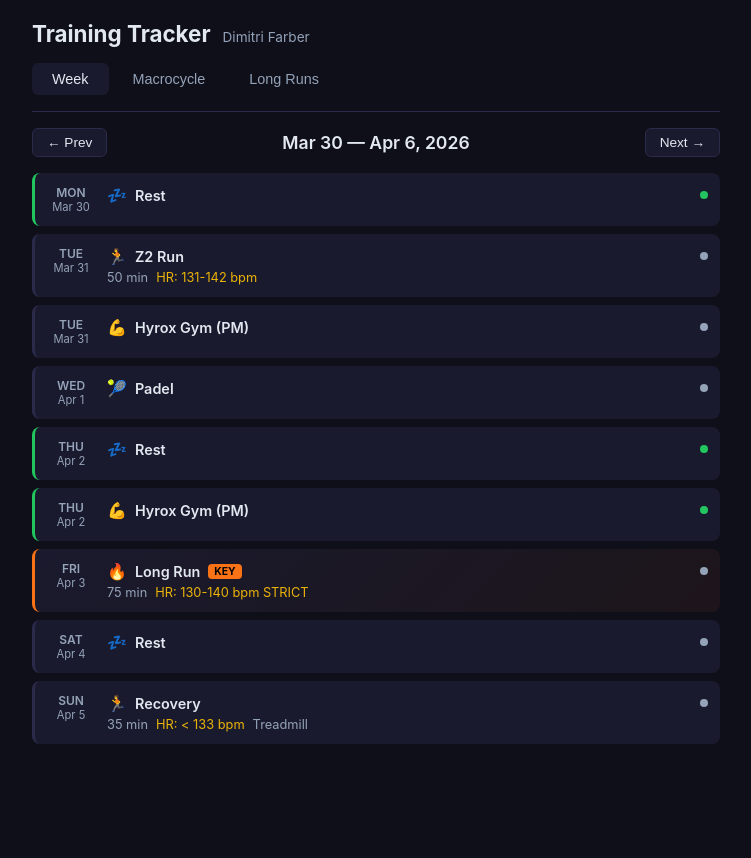
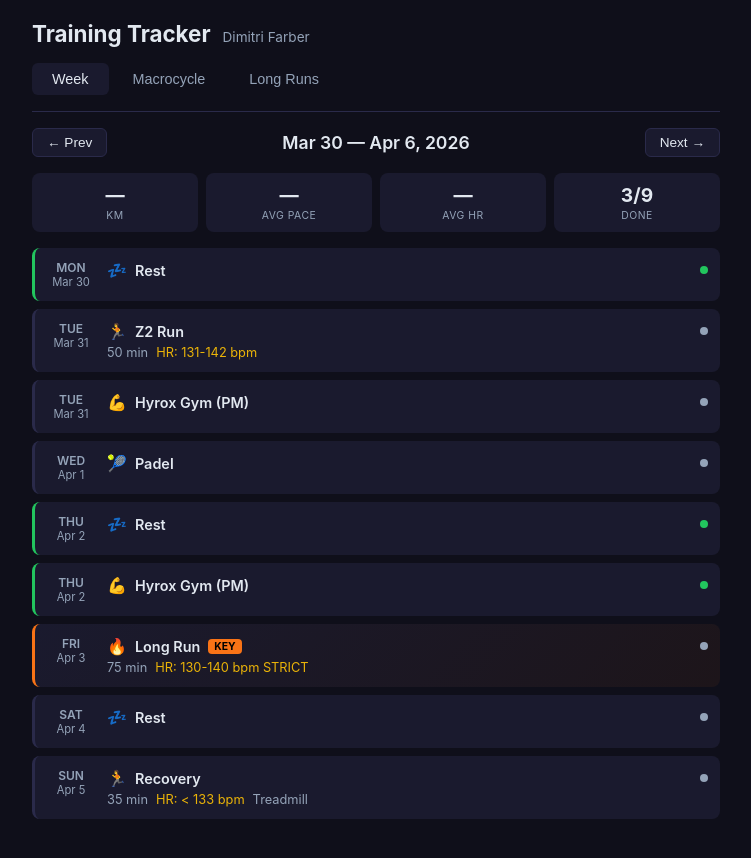
Before and after one commit to dimitri-frb/training-tracker, a React (Vite) app: page / in a window 1280 px wide. Shown: the top 858 px of the page, without its empty margins (264-1015 px from the left). Built offline with nearby package versions, Linux system fonts and the light colour scheme.

Commit message:
Add weekly KPIs: total km, avg pace, avg HR, sessions done
Co-Authored-By: Claude Opus 4.6 (1M context) <noreply@anthropic.com>

```diff
--- a/src/App.css
+++ b/src/App.css
@@ -106,6 +106,37 @@ body {
   border-radius: 6px;
   cursor: pointer;
   font-size: 0.85rem;
+}
+
+/* ========== KPIs ========== */
+.kpi-row {
+  display: grid;
+  grid-template-columns: repeat(4, 1fr);
+  gap: 8px;
+  margin-bottom: 16px;
+}
+
+.kpi-card {
+  display: flex;
+  flex-direction: column;
+  align-items: center;
+  padding: 10px 6px;
+  background: var(--surface);
+  border-radius: var(--radius);
+}
+
+.kpi-value {
+  font-size: 1.2rem;
+  font-weight: 700;
+  color: var(--text);
+}
+
+.kpi-label {
+  font-size: 0.65rem;
+  color: var(--text-muted);
+  text-transform: uppercase;
+  letter-spacing: 0.5px;
+  margin-top: 2px;
 }
 
 .empty-week {
--- a/src/components/WeeklyView.jsx
+++ b/src/components/WeeklyView.jsx
@@ -1,7 +1,31 @@
-import { useState } from 'react';
+import { useState, useMemo } from 'react';
 import { format, parseISO, startOfWeek, addWeeks, subWeeks, isSameWeek } from 'date-fns';
+import { paceToSeconds, secondsToPace } from '../data/trainingPlan';
 import SessionCard from './SessionCard';
 import SessionLogger from './SessionLogger';
+
+function computeKPIs(weekSessions) {
+  const loggedRuns = weekSessions.filter(
+    s => (s.type === 'run' || s.type === 'longrun') && s.logged
+  );
+
+  const totalKm = loggedRuns.reduce((sum, s) => sum + (s.logged.distance || 0), 0);
+
+  const withPace = loggedRuns.filter(s => s.logged.pace);
+  const avgPaceSecs = withPace.length > 0
+    ? withPace.reduce((sum, s) => sum + paceToSeconds(s.logged.pace), 0) / withPace.length
+    : null;
+
+  const withHR = loggedRuns.filter(s => s.logged.avgHR);
+  const avgHR = withHR.length > 0
+    ? Math.round(withHR.reduce((sum, s) => sum + s.logged.avgHR, 0) / withHR.length)
+    : null;
+
+  const totalSessions = weekSessions.length;
+  const doneSessions = weekSessions.filter(s => s.status === 'done').length;
+
+  return { totalKm, avgPaceSecs, avgHR, totalSessions, doneSessions, runsLogged: loggedRuns.length };
+}
 
 export default function WeeklyView({ sessions, onLog, onUpdate }) {
   const [currentWeekStart, setCurrentWeekStart] = useState(() =>
@@ -15,6 +39,7 @@ export default function WeeklyView({ sessions, onLog, onUpdate }) {
   }).sort((a, b) => a.date.localeCompare(b.date));
 
   const weekEnd = addWeeks(currentWeekStart, 1);
+  const kpis = useMemo(() => computeKPIs(weekSessions), [weekSessions]);
 
   return (
     <div className="weekly-view">
@@ -28,6 +53,25 @@ export default function WeeklyView({ sessions, onLog, onUpdate }) {
         <button onClick={() => setCurrentWeekStart(addWeeks(currentWeekStart, 1))}>
           Next &rarr;
         </button>
+      </div>
+
+      <div className="kpi-row">
+        <div className="kpi-card">
+          <span className="kpi-value">{kpis.totalKm > 0 ? kpis.totalKm.toFixed(1) : '—'}</span>
+          <span className="kpi-label">km</span>
+        </div>
+        <div className="kpi-card">
+          <span className="kpi-value">{kpis.avgPaceSecs ? secondsToPace(kpis.avgPaceSecs) : '—'}</span>
+          <span className="kpi-label">avg pace</span>
+        </div>
+        <div className="kpi-card">
+          <span className="kpi-value">{kpis.avgHR ?? '—'}</span>
+          <span className="kpi-label">avg HR</span>
+        </div>
+        <div className="kpi-card">
+          <span className="kpi-value">{kpis.doneSessions}/{kpis.totalSessions}</span>
+          <span className="kpi-label">done</span>
+        </div>
       </div>
 
       {weekSessions.length === 0 ? (
```
